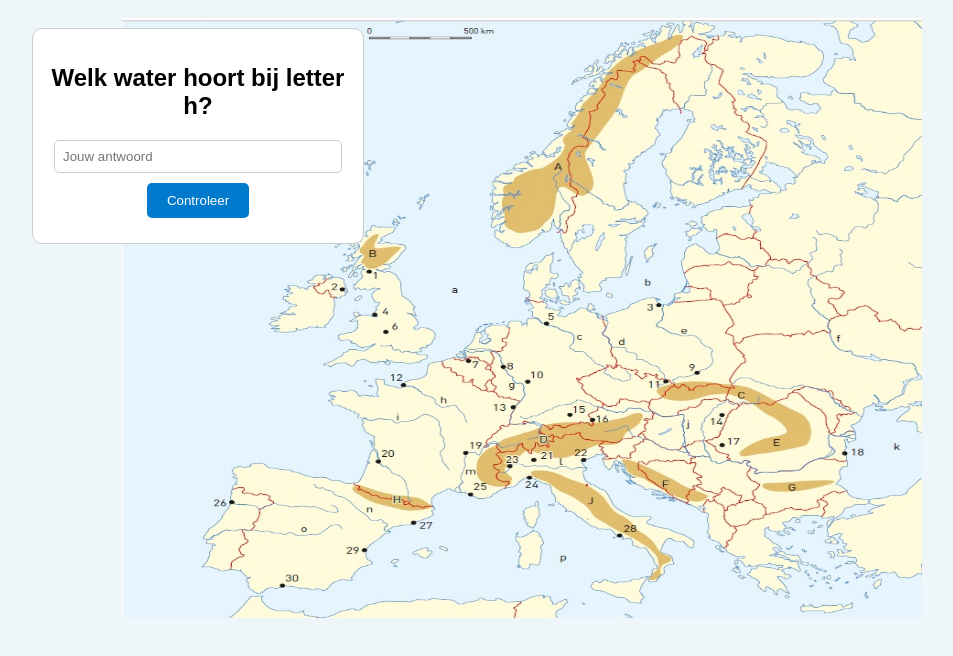
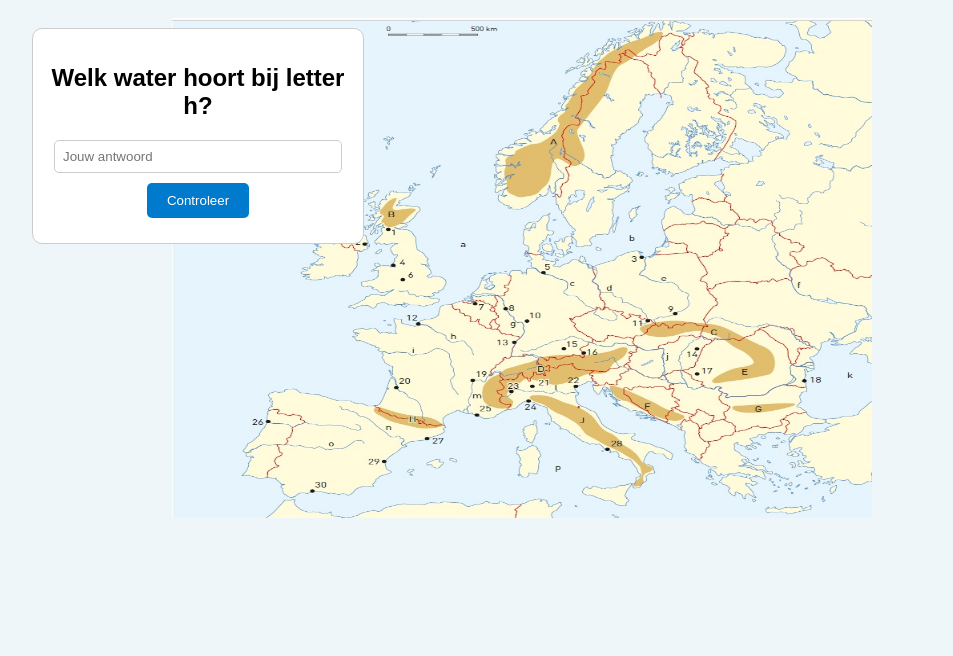
Before and after one commit to DeGoeiste/TopoEU2, a plain HTML site: page index.html in a window 1280 px wide. Shown: the part 60-716 px from the top of the page, without its empty margins (118-1071 px from the left). Drawn offline with Linux system fonts and the light colour scheme.

Commit message:
Update index.html

```diff
--- a/index.html
+++ b/index.html
@@ -9,8 +9,8 @@
     .container { max-width: 1000px; margin: 0 auto; position: relative; }
     img {
       width: 100%;
-      max-width: 800px;     /* KAART WORDT KLEINER */
-      max-height: 600px;
+      max-width: 700px;     /* KAART WORDT KLEINER */
+      max-height: 500px;
       height: auto;
       display: block;
       margin: 0 auto;
```
